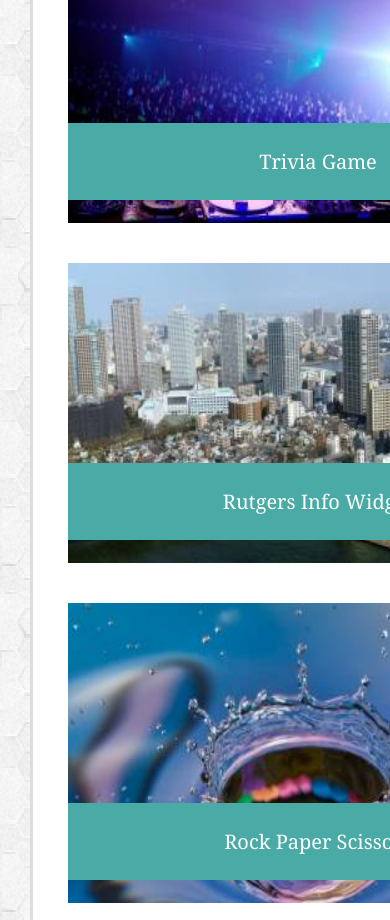
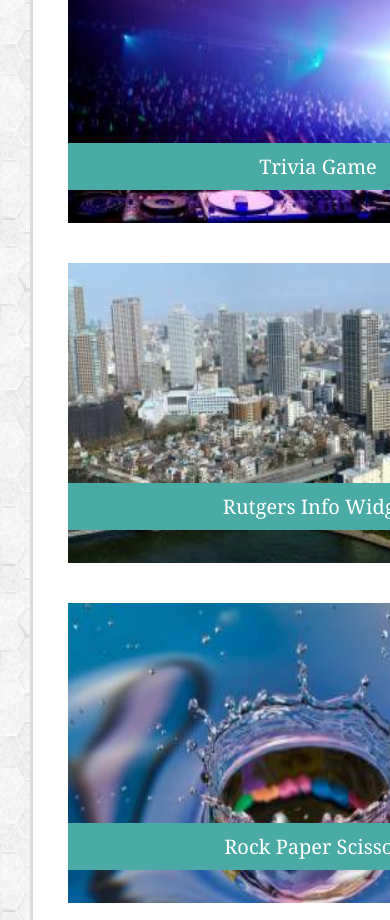
Before and after one commit to stuartschafer/Responsive-Portfolio, a plain HTML site: page portfolio.html in a window 390 px wide. Shown: the part 1080-2000 px from the top of the page. Drawn offline with Linux system fonts and the light colour scheme.

Commit message:
:satisfied: Fixed portfolio positioning issue

```diff
--- a/assets/css/style.css
+++ b/assets/css/style.css
@@ -1,3 +1,5 @@
+/* THIS IS THE RATIO PART, PICS ARE IN PX, NOT % */
+
 body { font-style: 'Arial', 'Helvetica Neue', Helvetica, sans-serif;
 	   margin: 0px;
 	   background-image: url("../images/hexellence.png"); }
@@ -132,7 +134,10 @@ h1, h3 { color: #4aaaa5;
 				   padding: 20px 0px 0px 15px;
 				   margin: 10px; }
 
-#hangmansection, #rpgsection, #triviasection, #rutgerssection, #rocksection {
+.work { position: relative;
+		float: left; }
+
+.title {
 	float: left;
 	background-color: #4aaaa5;
 	color: #ffffff;
@@ -140,19 +145,12 @@ h1, h3 { color: #4aaaa5;
 	font-size: 20px;
 	text-align: center;
 	position: absolute;
-	padding: 15px 0px 15px 0px;
+	padding: 10px 0px 10px 0px;
 	margin: 25px;
 	margin-top: 160px;
 	width: 275px; }
 
-#rpgsection { margin-left: 335px; }
 
-#triviasection { margin-top: 400px; }
-
-#rutgerssection { margin-top: 400px;
-				  margin-left: 335px; }
-
-#rocksection { margin-top: 640px; }
 
 footer { text-align: center;
 		 font-family: 'Arial', 'Helvetica Neue', Helvetica, sans-serif;
@@ -213,18 +211,9 @@ footer { text-align: center;
 						   height: 230px;
 						   padding-left: 10px;}
 
-		#hangmansection, #rpgsection, #triviasection, #rutgerssection, #rocksection {
-					width: 345px;
-					margin-left: 20px;
-					margin-top: 190px; }
-
-		#rpgsection { margin-top: 460px; }
-
-		#triviasection { margin-top: 730px; }
-
-		#rutgerssection { margin-top: 1000px; }
-
-		#rocksection { margin-top: 1270px; }
+		.title { width: 345px;
+				 margin-left: 20px;
+				 margin-top: 190px; }
 
 	 }
 
@@ -274,20 +263,9 @@ footer { text-align: center;
 						   height: 170px;
 						   padding-left: 10px; }
 
-		#hangmansection, #rpgsection, #triviasection, #rutgerssection, #rocksection {
-					width: 245px;
-					margin-left: 20px;
-					margin-top: 130px;}
-
-		#rpgsection { margin-left: 295px; }
-
-		#triviasection { margin-top: 340px;
-						 margin-left: 20px; }
-
-		#rutgerssection { margin-top: 340px;
-						  margin-left: 295px; }
-
-		#rocksection { margin-top: 550px; }
+		.title { width: 245px;
+				 margin-left: 20px;
+				 margin-top: 140px; }
 	 }
 
 
@@ -337,20 +315,9 @@ footer { text-align: center;
 						   margin-left: 20px;
 						   margin-right: 0px; }
 
-		#hangmansection, #rpgsection, #triviasection, #rutgerssection, #rocksection {
-					width: 500px;
-					margin-left: 20px;
-					margin-top: 230px;
-					padding: 25px 0px 25px 0px; }
-
-		#rpgsection { margin-top: 570px; }
-
-		#triviasection { margin-top: 910px; }
-
-		#rutgerssection { margin-top: 1250px;
-						   }
-
-		#rocksection { margin-top: 1590px; }
+		.title { width: 500px;
+				 margin-left: 20px;
+				 margin-top: 250px; }
 
 
 
--- a/portfolio.html
+++ b/portfolio.html
@@ -35,26 +35,30 @@
 		<!-- This section has the list (with pictures) of portfolio items  -->
 		<section id="Portfolio"><h1>Portfolio</h1>
 
-			<div>
+
+				<div class="work">
 					<img id="portfolioimages" src="assets/images/plaxceholder1.jpg">
-					<div id="hangmansection">Hangman
+					<div class="title">Hangman</div>
 				</div>
 
+				<div class="work">
 					<img id="portfolioimages" src="assets/images/plaxceholder2.jpg">
-					<div id="rpgsection">RPG Game
+					<div class="title">RPG Game</div>
 				</div>
 
+				<div class="work">
 					<img id="portfolioimages" src="assets/images/plaxceholder3.jpg">
-					<div id="triviasection">Trivia Game
+					<div class="title">Trivia Game</div>
 				</div>
 
+				<div class="work">
 					<img id="portfolioimages" src="assets/images/plaxceholder4.jpg">
-					<div id="rutgerssection">Rutgers Info Widget
+					<div class="title">Rutgers Info Widget</div>
 				</div>
 
+				<div class="work">
 					<img id="portfolioimages" src="assets/images/plaxceholder5.jpg">
-					<div id="rocksection">Rock Paper Scissors
-					</div>
+					<div class="title">Rock Paper Scissors</div>
 				</div>
 
 		</section>
```
Lines whose indentation alone changed are shown as unchanged.
